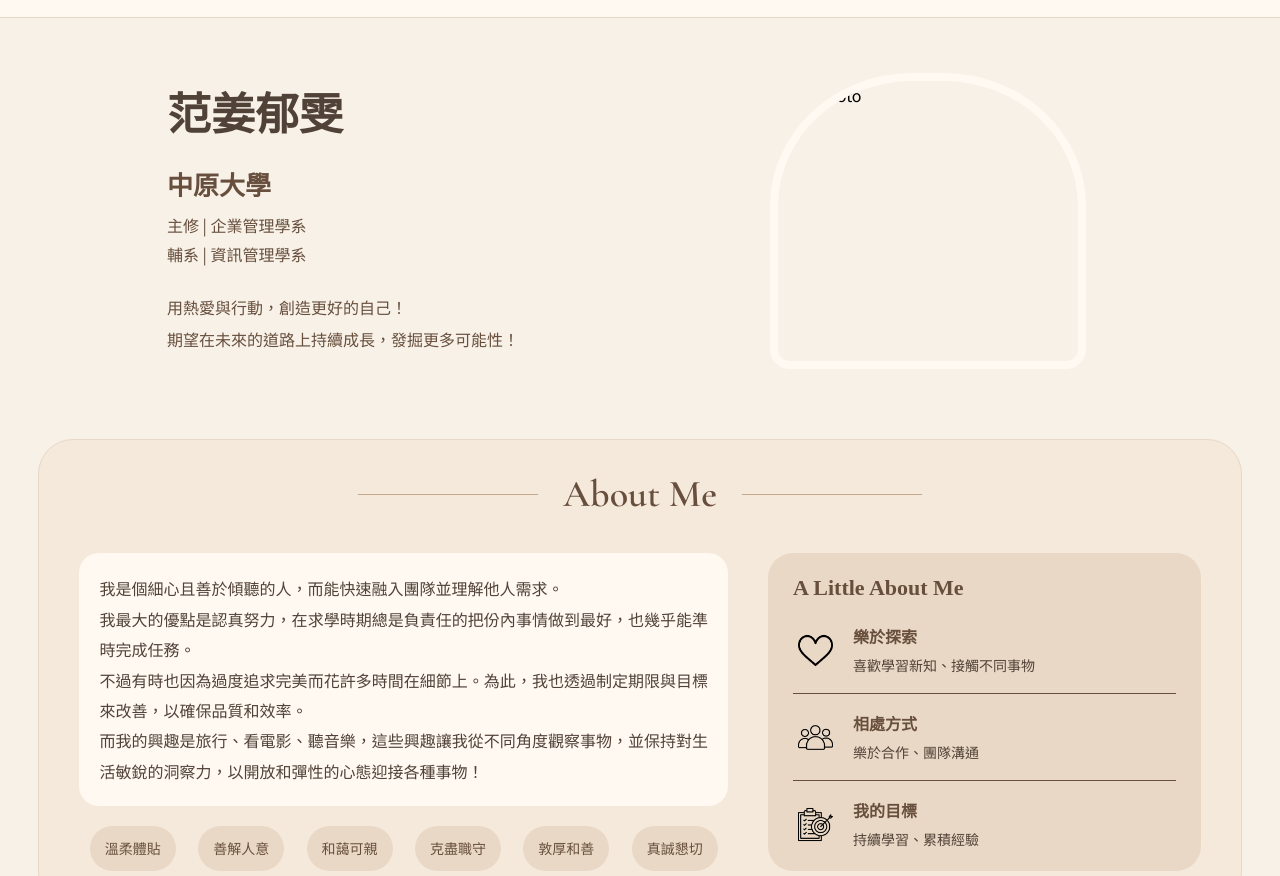
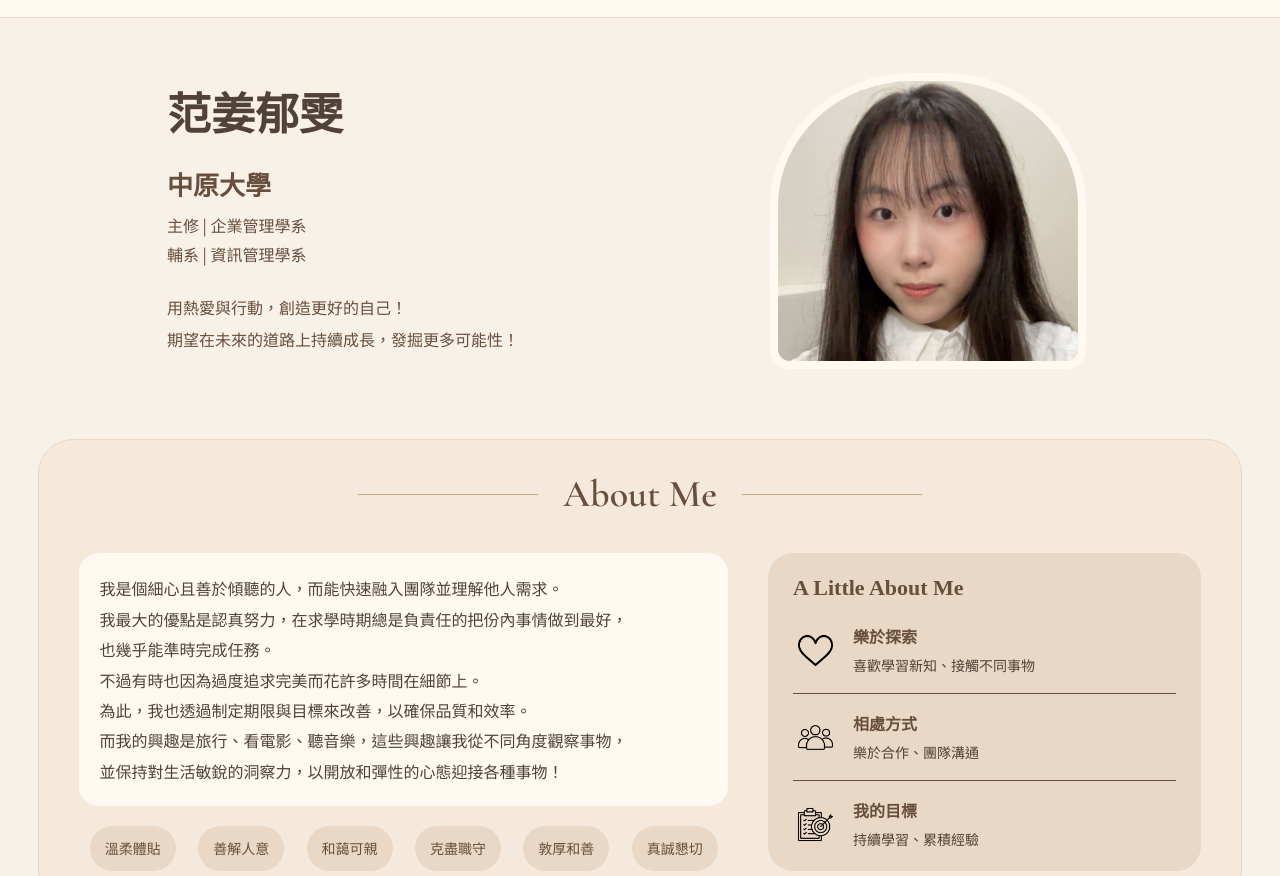
Before and after one commit to fjyw/fjyw.github.io, a plain HTML site: page index.html in a window 1280 px wide. Shown: the part 77-953 px from the top of the page. Drawn offline with nearby package versions, Linux system fonts and the light colour scheme.

Commit message:
Update index.html

```diff
--- a/index.html
+++ b/index.html
@@ -37,7 +37,7 @@
         </div>
 
         <aside class="home_photo">
-            <img src="" alt="myphoto">
+            <img src="image/myphoto.jpg" alt="myphoto">
         </aside>
     </section>
 
@@ -48,9 +48,9 @@
 
             <div class="about_intro">
                 <p>我是個細心且善於傾聽的人，而能快速融入團隊並理解他人需求。</p>
-                <p>我最大的優點是認真努力，在求學時期總是負責任的把份內事情做到最好，也幾乎能準時完成任務。</p>
-                <p>不過有時也因為過度追求完美而花許多時間在細節上。為此，我也透過制定期限與目標來改善，以確保品質和效率。</p>
-                <p>而我的興趣是旅行、看電影、聽音樂，這些興趣讓我從不同角度觀察事物，並保持對生活敏銳的洞察力，以開放和彈性的心態迎接各種事物！</p>
+                <p>我最大的優點是認真努力，在求學時期總是負責任的把份內事情做到最好，<br>也幾乎能準時完成任務。</br></p>
+                <p>不過有時也因為過度追求完美而花許多時間在細節上。<br>為此，我也透過制定期限與目標來改善，以確保品質和效率。</br></p>
+                <p>而我的興趣是旅行、看電影、聽音樂，這些興趣讓我從不同角度觀察事物，<br>並保持對生活敏銳的洞察力，以開放和彈性的心態迎接各種事物！</br></p>
             </div>
 
             <div class="traits">
```
